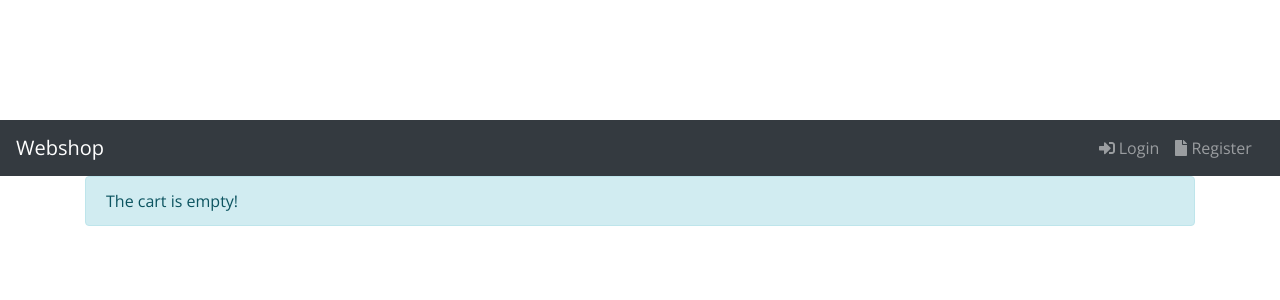
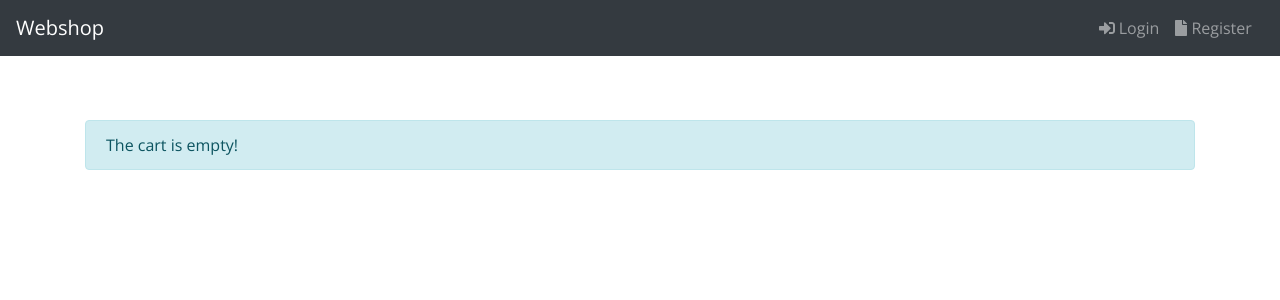
Before and after one commit to ztjuh/php-webshop, a PHP site: page /cart.php in a window 1280 px wide. Shown: the top 300 px of the page. Run offline with PHP 8.4, Linux system fonts and the light colour scheme; data that the repository does not hold is empty; some libraries are stand-ins or nearby versions.

Commit message:
navigation.php changes

```diff
--- a/include/navigation.php
+++ b/include/navigation.php
@@ -1,4 +1,4 @@
-<nav class="navbar navbar-dark bg-dark navbar-fixed-top navbar-expand-sm">
+<nav class="navbar navbar-dark bg-dark fixed-top navbar-expand-sm">
     <span class="navbar-brand">Webshop</span>
     <button class="navbar-toggler" style="background: #000000" type="button" data-toggle="collapse" data-target="#navbar-header" aria-controls="navbar-header">
         &#9776;
```
